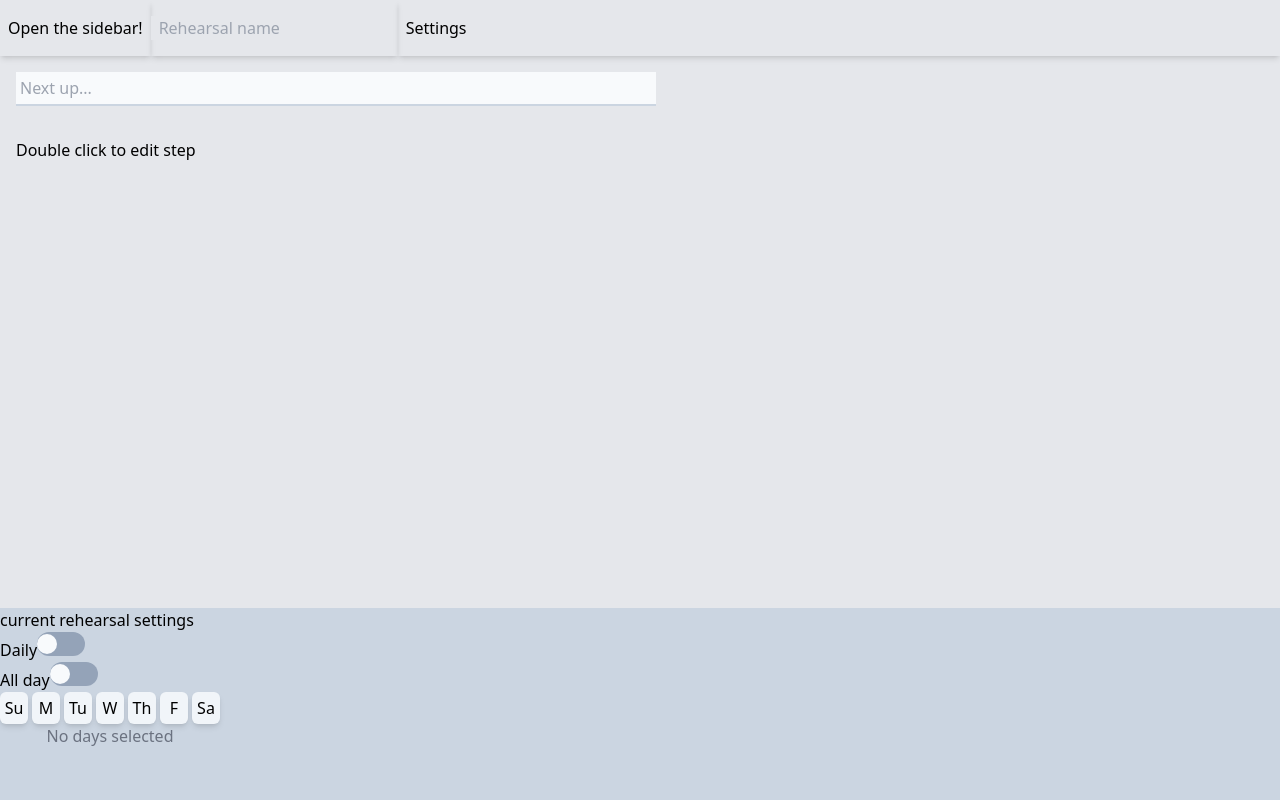
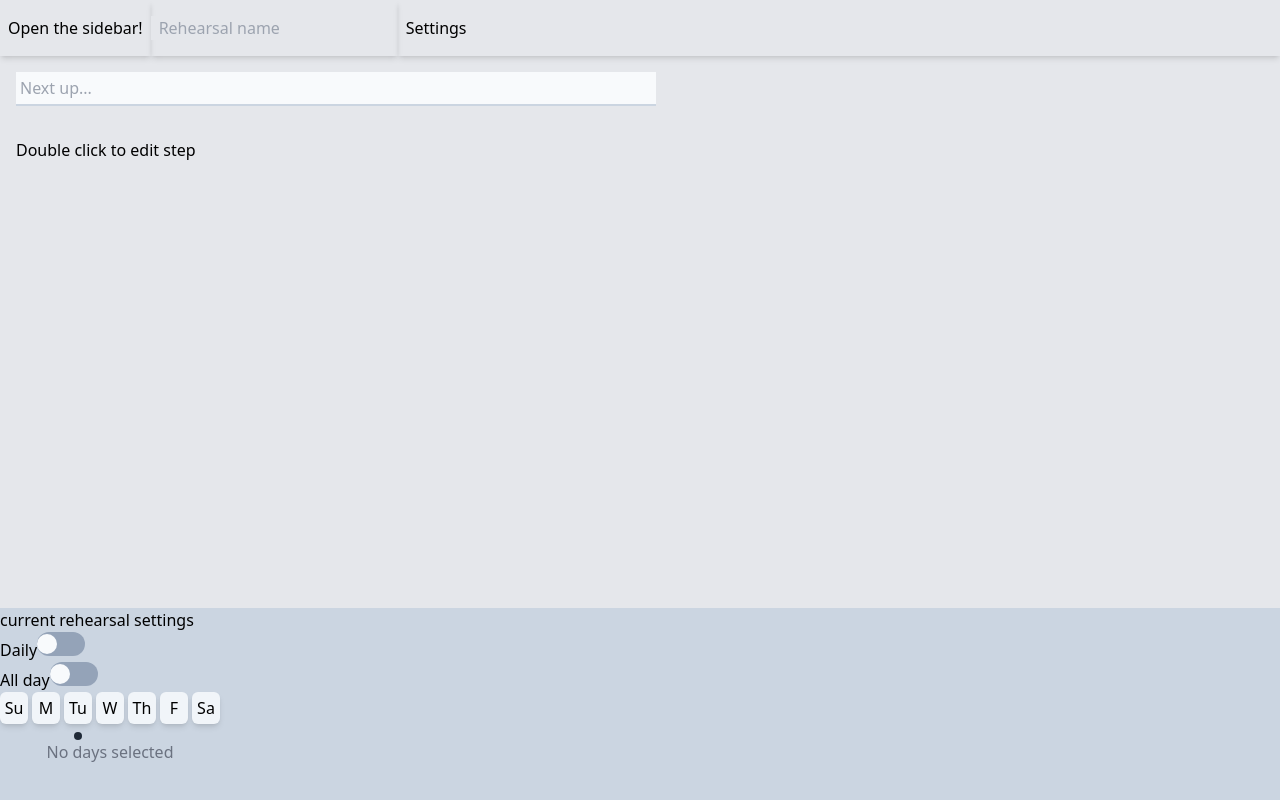
Before and after one commit to jlmonge/rehearsal, a React (Vite) app: page / in a window 1280 px wide. Both pictures are taken after a click on the button "Settings". Built offline with nearby package versions, Linux system fonts and the light colour scheme.

Commit message:
Implement hook for getting current unit of time
- Currently, the hook is used to mark the user's current day of week in the day of week picker

```diff
--- a/src/components/ui/DayOfWeekPicker.tsx
+++ b/src/components/ui/DayOfWeekPicker.tsx
@@ -1,4 +1,5 @@
 import { MouseEventHandler, useState } from "react";
+import useNow from "../../hooks/useNow";
 
 interface Day {
   id: number;
@@ -47,21 +48,34 @@ const daysOfWeek: Day[] = [
 interface DayButtonProps {
   shorthand: string;
   onDayClick: MouseEventHandler<HTMLButtonElement>;
+  isCurrentDay: boolean;
 }
 
-function DayButton({ shorthand, onDayClick }: DayButtonProps) {
-  return (
+function DayButton({ shorthand, onDayClick, isCurrentDay }: DayButtonProps) {
+  const buttonJSX = (
     <button
-      className="bg-slate-100 min-w-7 min-h-8 rounded-md shadow-md"
+      className="bg-slate-100 w-7 h-8 rounded-md shadow-md"
       onClick={onDayClick}
     >
       {shorthand}
     </button>
   );
+
+  if (isCurrentDay) {
+    return (
+      <div className="flex flex-col gap-y-2 items-center">
+        {buttonJSX}
+        <div className="bg-gray-800 size-2 rounded-full" />
+      </div>
+    );
+  }
+
+  return <>{buttonJSX}</>;
 }
 
 function DayOfWeekPicker() {
   const [selected, setSelected] = useState<Day[]>([]);
+  const currentDay = useNow(1, "day");
 
   let selectedShorthandsString: string;
   const selectedIdsArray = selected.map((sDay) => sDay.id);
@@ -104,6 +118,7 @@ function DayOfWeekPicker() {
             shorthand={day.shorthand}
             onDayClick={() => handleDayClick(day.id)}
             key={day.id}
+            isCurrentDay={day.id === currentDay.getDay()}
           />
         ))}
       </ol>
--- /dev/null
+++ b/src/hooks/useNow.tsx
@@ -0,0 +1,37 @@
+type TimeUnit = "day" | "hour" | "minute" | "second";
+
+import { useEffect, useState } from "react";
+
+function getDateUnit(date: Date, unit: TimeUnit) {
+  switch (unit) {
+    case "day":
+      return date.getDate();
+    case "hour":
+      return date.getHours();
+    case "minute":
+      return date.getMinutes();
+    case "second":
+      return date.getSeconds();
+  }
+}
+
+function useNow(frequency: number, unit: TimeUnit) {
+  const [now, setNow] = useState(new Date());
+
+  useEffect(() => {
+    const interval = setInterval(() => {
+      const newNow = new Date();
+      const diff = getDateUnit(newNow, unit) - getDateUnit(now, unit);
+
+      if (diff >= frequency) {
+        setNow(newNow);
+      }
+    }, 1000);
+
+    return () => clearInterval(interval);
+  }, [frequency, unit]);
+
+  return now;
+}
+
+export default useNow;
```
